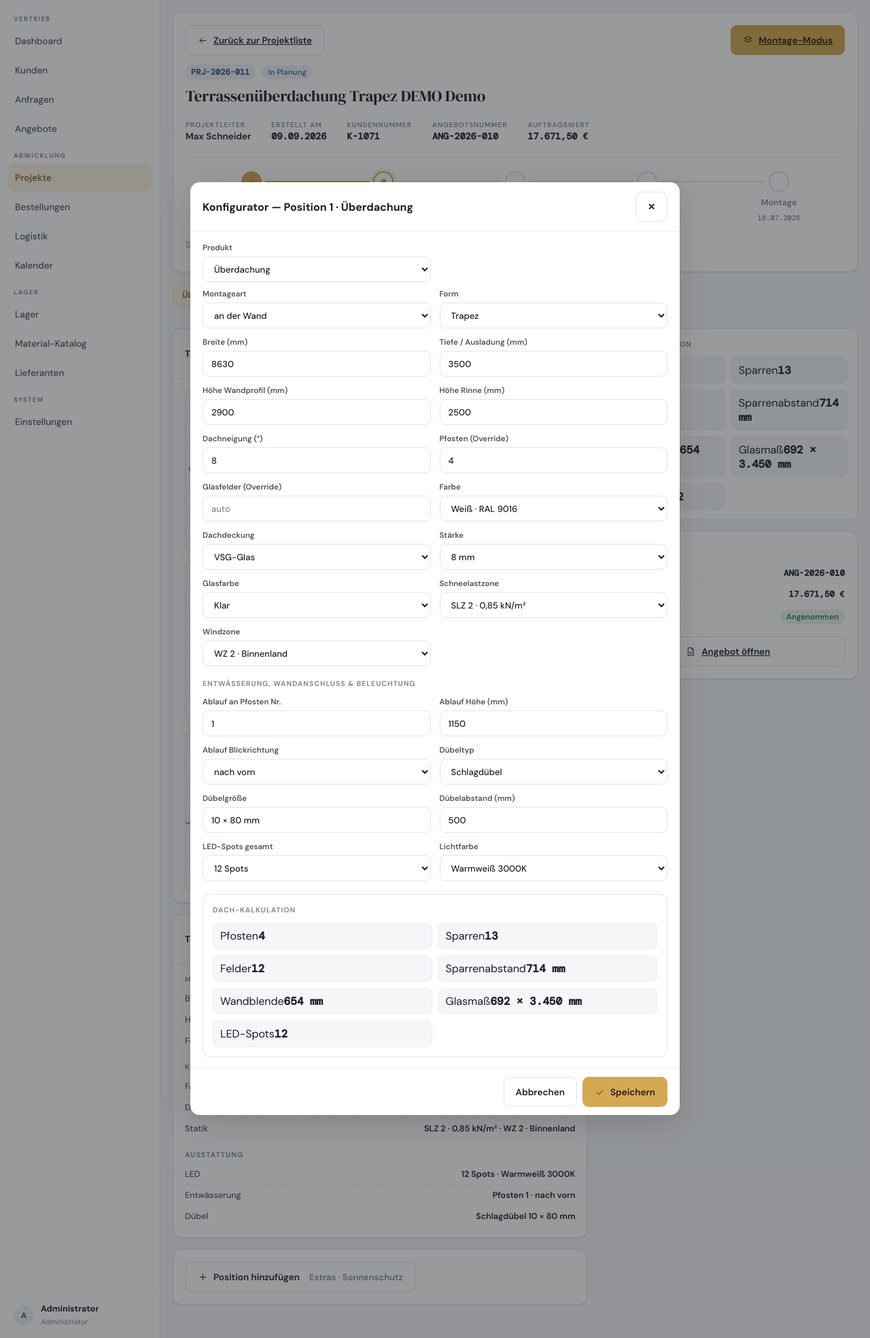
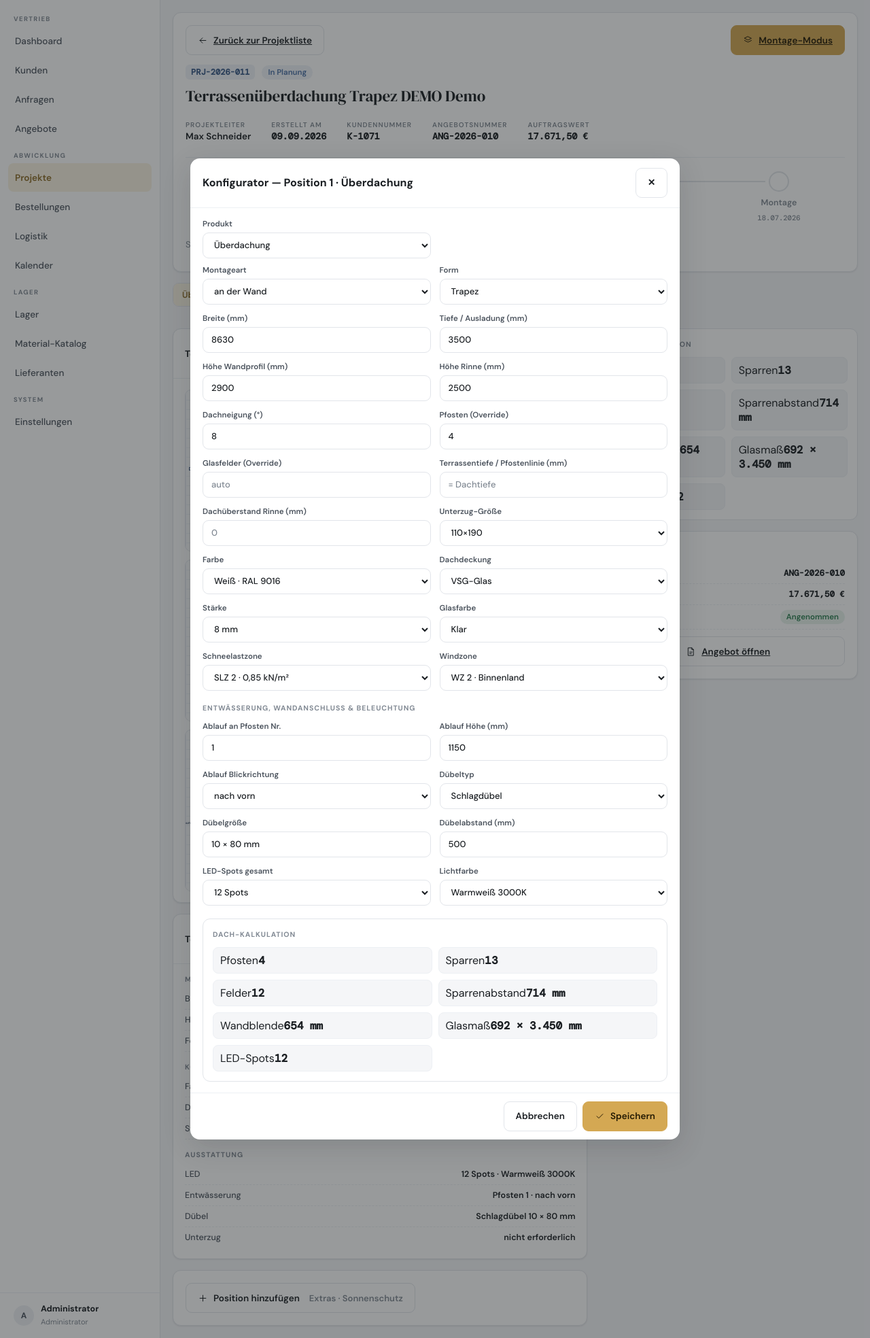
Before and after one commit to iijdii/iijdii, a Laravel app: page /projekte/PRJ-2026-011 in a window 1280 px wide, after a click on "Ändern". Shown: the part 60-2028 px from the top of the page at 68% size. Run offline with Laravel 12, Linux system fonts and the light colour scheme; a user stored in the database is signed in; data comes from the database, SQL or seed files in the repository; style sheets or scripts are compiled from the project's sources.

Commit message:
feat: M13-2 — Höhen-Neigungs-Kopplung und Unterzug-Regeln
Beide Höhen ergeben den realen Dachwinkel (atan), eine fehlende Höhe
folgt aus der Neigung; der Produktpass zeigt Winkel samt Gefälle in
Prozent (KD-Tabelle). Unterzug wird Pflicht bei freistehender
Konstruktion, Tiefe über 4000, Dachüberstand oder Pfostenlinie vor der
Traufe — mit Position/Überstand, Warnung, Größenwahl im Konfigurator
und eigener Stücklisten-Zeile.

Co-Authored-By: Claude Fable 5 <noreply@anthropic.com>
Claude-Session: https://claude.ai/code/session_015uHRrEXJsvpe4aaCyHSmih

```diff
--- a/app/Support/KonfiguratorRechner.php
+++ b/app/Support/KonfiguratorRechner.php
@@ -62,6 +62,9 @@ final class KonfiguratorRechner
             'fieldN' => '',
             'snow' => 'SLZ 2 · 0,85 kN/m²',
             'wind' => 'WZ 2 · Binnenland',
+            'terraceDepth' => '',
+            'gutterOverhang' => '',
+            'unterzug' => ['groesse' => '110×190'],
             'extras' => ['Keile', 'Schiebe-Elemente', 'Markisen'],
             'keil' => ['count' => 1, 'hFront' => 120, 'side' => 'Links', 'material' => 'Glas', 'trans' => 'Klar'],
             'fest' => ['count' => 1, 'width' => 1000, 'height' => 2000, 'glas' => 'VSG-Glas', 'h2' => 2400],
@@ -144,6 +147,48 @@ final class KonfiguratorRechner
         $glasT = max(0, $D - self::GLAS_ABZUG_TIEFE);
         $ledTot = ($I($p['led']['total'] ?? 12) === 6) ? 6 : 12;
 
+        // Höhen ↔ Neigung (v3.2): beide Höhen → realer Winkel aus atan;
+        // nur eine Höhe → die andere folgt aus der Neigung.
+        $wallH = $I($p['wallH']);
+        $gutterH = $I($p['gutterH']);
+        if ($wallH > 0 && $gutterH > 0 && $D > 0) {
+            $slopeEff = round(rad2deg(atan(abs($wallH - $gutterH) / $D)), 1);
+        } else {
+            $slopeEff = (float) ($p['slope'] ?: 8);
+            $diff = (int) round($D * tan(deg2rad($slopeEff)));
+            if ($wallH > 0 && $gutterH <= 0) {
+                $gutterH = max(0, $wallH - $diff);
+            } elseif ($gutterH > 0 && $wallH <= 0) {
+                $wallH = $gutterH + $diff;
+            }
+        }
+        $gefaelleProzent = round(tan(deg2rad($slopeEff)) * 100, 1);
+
+        // Unterzug (v3.2): Pflicht bei freistehend, Tiefe > 4000,
+        // Dachüberstand oder Pfostenlinie vor der Traufe.
+        $terrace = $I($p['terraceDepth'] ?? '');
+        $overhang = $I($p['gutterOverhang'] ?? '');
+        $gruende = [];
+        if ($p['mounting'] === 'freistehend') {
+            $gruende[] = 'freistehende Konstruktion';
+        }
+        if ($D > 4000) {
+            $gruende[] = 'Tiefe über 4.000 mm';
+        }
+        if ($overhang > 0) {
+            $gruende[] = 'Dachüberstand an der Rinne';
+        }
+        if ($terrace > 0 && $terrace < $D) {
+            $gruende[] = 'Pfostenlinie vor der Traufe';
+        }
+        $unterzug = [
+            'erforderlich' => $gruende !== [],
+            'gruende' => $gruende,
+            'position' => ($terrace > 0 && $terrace < $D) ? $terrace : $D,
+            'ueberstand' => ($terrace > 0 && $terrace < $D) ? $D - $terrace : 0,
+            'groesse' => $p['unterzug']['groesse'] ?? '110×190',
+        ];
+
         $extras = $p['extras'] ?? [];
         $hat = fn (string $x) => in_array($x, $extras, true);
         $trapez = $p['shape'] === 'trapez';
@@ -197,6 +242,11 @@ final class KonfiguratorRechner
             'maxPlatte' => $maxPlatte,
             'poly' => $poly,
             'polyRestPlatte' => $polyRestPlatte,
+            'slopeEff' => $slopeEff,
+            'gefaelleProzent' => $gefaelleProzent,
+            'wallHEff' => $wallH,
+            'gutterHEff' => $gutterH,
+            'unterzug' => $unterzug,
             'blende' => $blende,
             'blendeText' => number_format($blende, 0, ',', '.').' mm',
             'sparText' => $spar ? number_format($spar, 0, ',', '.').' mm' : '–',
--- a/app/Support/ProduktFelder.php
+++ b/app/Support/ProduktFelder.php
@@ -46,6 +46,9 @@ final class ProduktFelder
                 'glasTrans' => ['nullable', Rule::in(['Klar', 'Milch'])],
                 'snow' => ['nullable', Rule::in(KonfiguratorRechner::SCHNEELAST)],
                 'wind' => ['nullable', Rule::in(KonfiguratorRechner::WINDZONE)],
+                'terraceDepth' => $mm, 'gutterOverhang' => $mm,
+                'unterzug' => ['nullable', 'array'],
+                'unterzug.groesse' => ['nullable', Rule::in(['110×190', '110×110', 'manuell'])],
                 // Entwässerung, Dübel & LED — pcfg-verschachtelt (Montage-Modus liest sie).
                 'drain' => ['nullable', 'array'],
                 'drain.post' => $mm, 'drain.height' => $mm,
--- a/app/Support/Stueckliste.php
+++ b/app/Support/Stueckliste.php
@@ -66,6 +66,11 @@ final class Stueckliste
         $zeile('DN75 HT Rohrbogen', 1);
         $zeile('Laubfänger DN75', 1, 'Stück', ['such' => 'Laubfänger DN75']);
 
+        // Unterzug bei Pflicht (freistehend, Tiefe > 4000, Überstand …).
+        if ($kalk['unterzug']['erforderlich'] ?? false) {
+            $zeile('Unterzug '.$kalk['unterzug']['groesse'], 1, 'Stück', ['laenge_mm' => $W]);
+        }
+
         // Polycarbonat: Tropfkante je Feld (KD Kap. 7.1).
         if ($kalk['poly'] ?? false) {
             $zeile('Alu-Abschlussprofil / Tropfkante (Profil 35906)', $kalk['fields'], 'Stück', ['laenge_mm' => $kalk['glasB']]);
--- a/resources/views/projekte/partials/produkt-form.blade.php
+++ b/resources/views/projekte/partials/produkt-form.blade.php
@@ -46,6 +46,14 @@
         <div class="fld"><label>Dachneigung (°)</label><input class="inp" type="number" name="{{ $prefix }}[felder][slope]" value="{{ $v('slope') }}"></div>
         <div class="fld"><label>Pfosten (Override)</label><input class="inp" type="number" name="{{ $prefix }}[felder][postN]" value="{{ $v('postN') }}" placeholder="auto" data-kalk="postN"></div>
         <div class="fld"><label>Glasfelder (Override)</label><input class="inp" type="number" name="{{ $prefix }}[felder][fieldN]" value="{{ $v('fieldN') }}" placeholder="auto" data-kalk="fieldN"></div>
+        <div class="fld"><label>Terrassentiefe / Pfostenlinie (mm)</label><input class="inp" type="number" name="{{ $prefix }}[felder][terraceDepth]" value="{{ $v('terraceDepth') }}" placeholder="= Dachtiefe"></div>
+        <div class="fld"><label>Dachüberstand Rinne (mm)</label><input class="inp" type="number" name="{{ $prefix }}[felder][gutterOverhang]" value="{{ $v('gutterOverhang') }}" placeholder="0"></div>
+        <div class="fld"><label>Unterzug-Größe</label>
+            <select class="inp" name="{{ $prefix }}[felder][unterzug][groesse]">
+                @foreach (['110×190', '110×110', 'manuell'] as $groesse)
+                    <option @selected($v('unterzug.groesse', '110×190') === $groesse)>{{ $groesse }}</option>
+                @endforeach
+            </select></div>
         <div class="fld"><label>Farbe</label>
             <select class="inp" name="{{ $prefix }}[felder][color]">
                 @foreach (KonfiguratorRechner::FARBEN as $farbe)
--- a/resources/views/projekte/tabs/uebersicht.blade.php
+++ b/resources/views/projekte/tabs/uebersicht.blade.php
@@ -57,8 +57,8 @@
                     @if ($position->produkt->istDach())
                         <div class="specsec">Maße</div>
                         <div class="spec-row"><span class="spec-k">Breite × Tiefe</span><span class="spec-v mono">{{ $mm($k['width']) }} × {{ $mm($k['depth']) }}</span></div>
-                        <div class="spec-row"><span class="spec-k">Höhe Wand / Rinne</span><span class="spec-v mono">{{ $mm($k['wallH']) }} / {{ $mm($k['gutterH']) }}</span></div>
-                        <div class="spec-row"><span class="spec-k">Form · Montage</span><span class="spec-v">{{ $k['shape'] === 'trapez' ? 'Trapez' : 'Rechteck' }} · {{ $k['mounting'] }} · {{ $k['slope'] }}°</span></div>
+                        <div class="spec-row"><span class="spec-k">Höhe Wand / Rinne</span><span class="spec-v mono">{{ $mm($kalk['wallHEff']) }} / {{ $mm($kalk['gutterHEff']) }}</span></div>
+                        <div class="spec-row"><span class="spec-k">Form · Montage</span><span class="spec-v">{{ $k['shape'] === 'trapez' ? 'Trapez' : 'Rechteck' }} · {{ $k['mounting'] }} · {{ $kalk['slopeEff'] }}° ({{ $kalk['gefaelleProzent'] }} %)</span></div>
                         <div class="specsec">Konstruktion</div>
                         <div class="spec-row"><span class="spec-k">Farbe</span><span class="spec-v">{{ $k['color'] }}</span></div>
                         <div class="spec-row"><span class="spec-k">Dach</span><span class="spec-v">{{ $k['covering'] }} {{ $k['thickness'] }} · {{ $k['glasTrans'] }}</span></div>
@@ -67,6 +67,13 @@
                         <div class="spec-row"><span class="spec-k">LED</span><span class="spec-v">{{ $kalk['ledTot'] }} Spots · {{ $k['led']['color'] }}</span></div>
                         <div class="spec-row"><span class="spec-k">Entwässerung</span><span class="spec-v">Pfosten {{ $k['drain']['post'] }} · {{ $k['drain']['dir'] }}</span></div>
                         <div class="spec-row"><span class="spec-k">Dübel</span><span class="spec-v">{{ $k['duebel']['typ'] }} {{ $k['duebel']['size'] }}</span></div>
+                        <div class="spec-row"><span class="spec-k">Unterzug</span><span class="spec-v">
+                            @if ($kalk['unterzug']['erforderlich'])
+                                {{ $kalk['unterzug']['groesse'] }} · Position {{ $mm($kalk['unterzug']['position']) }}@if ($kalk['unterzug']['ueberstand'] > 0) · Überstand {{ $mm($kalk['unterzug']['ueberstand']) }}@endif
+                            @else
+                                nicht erforderlich
+                            @endif
+                        </span></div>
                     @else
                         <div class="anf-specs">
                             @foreach ($position->felder ?? [] as $schluessel => $wert)
@@ -104,8 +111,8 @@
             @if ($kalk['glasZuBreit'])
                 <div class="kwarn">Eindeckungsbreite &gt; {{ number_format($kalk['maxPlatte'], 0, ',', '.') }} mm — Fertigungsgrenze überschritten (Feldanzahl erhöhen).</div>
             @endif
-            @if ($kalk['warnung'])
-                <div class="kwarn">Tiefe &gt; 4000 mm — statische Prüfung / Unterzug erforderlich.</div>
+            @if ($kalk['unterzug']['erforderlich'])
+                <div class="kwarn">Unterzug erforderlich: {{ implode(', ', $kalk['unterzug']['gruende']) }}.</div>
             @endif
             @if ($vorschau)
                 <span class="hint">Vorschau — noch nicht gespeichert</span>
```
Also changed, not shown: tests/Unit/KonfiguratorRechnerTest.php (+36 -0 lines).
